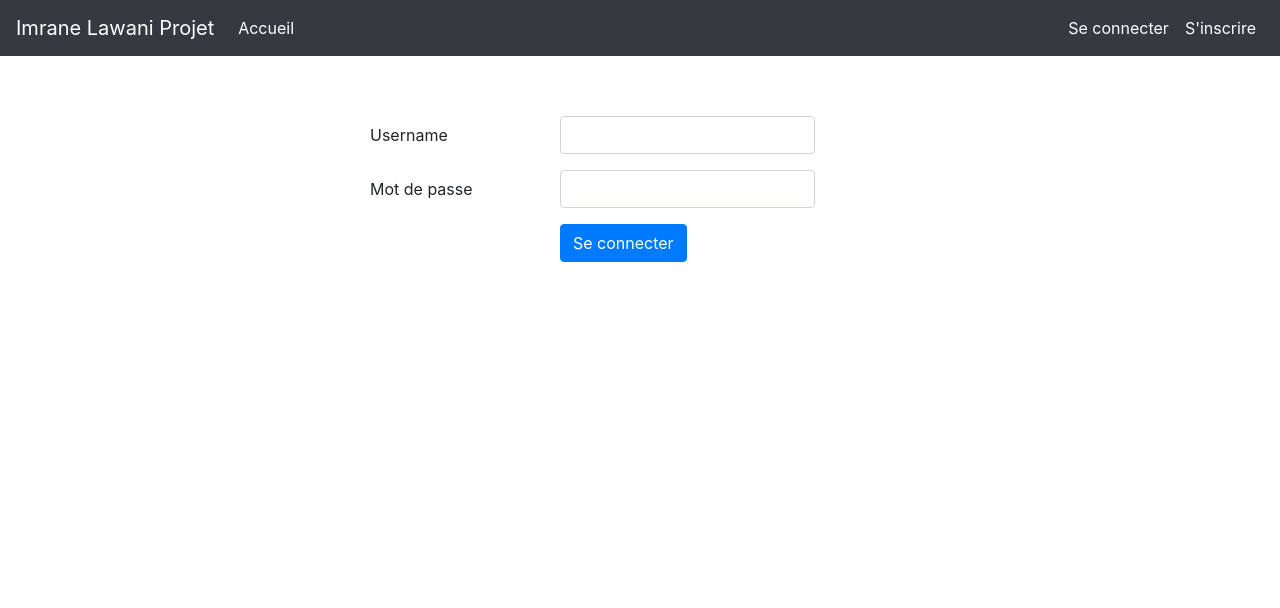
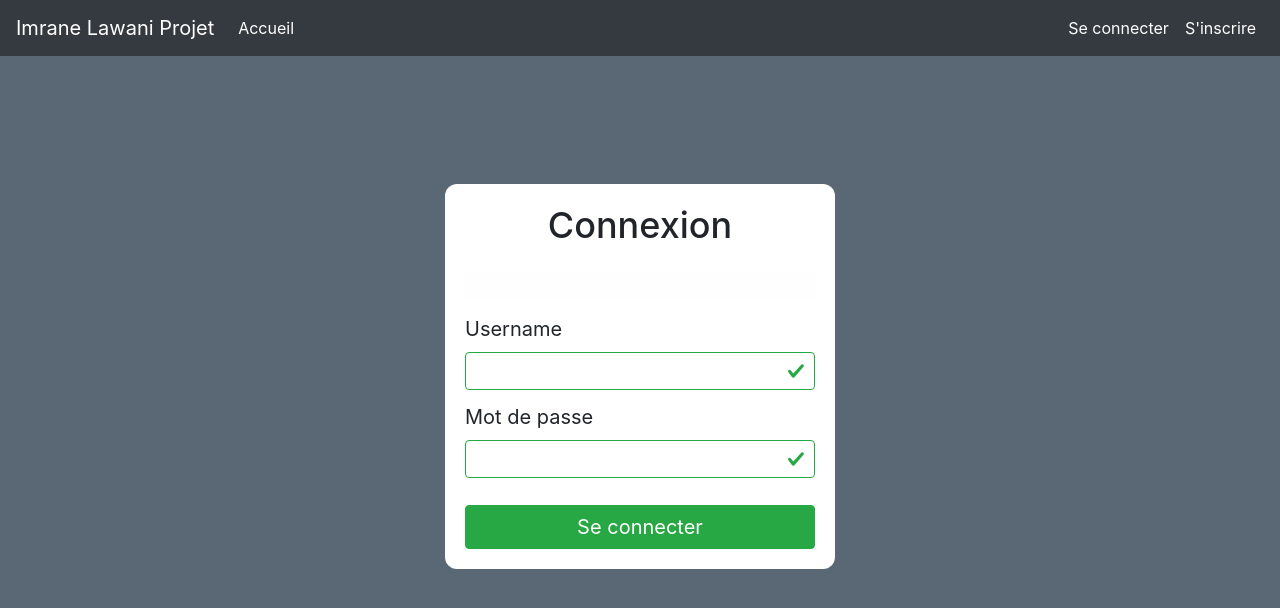
Before and after one commit to naimlawani01/Test-gth, a PHP site: page /views/signin.php in a window 1280 px wide; the page is wider, and only the part inside the window is pictured. Shown: the top 608 px of that part. Run offline with PHP 8.4, Linux system fonts and the light colour scheme.

Commit message:
Sign Front end

```diff
--- a/views/signin.php
+++ b/views/signin.php
@@ -16,10 +16,12 @@ require('../controller/controlsignin.php');
 
         <!-- Bootstrap CSS -->
         <link rel="stylesheet" href="https://stackpath.bootstrapcdn.com/bootstrap/4.3.1/css/bootstrap.min.css" integrity="sha384-ggOyR0iXCbMQv3Xipma34MD+dH/1fQ784/j6cY/iJTQUOhcWr7x9JvoRxT2MZw1T" crossorigin="anonymous">
+        <!-- style -->
+        <link rel="stylesheet" href="signup.css">
     </head>
     <body>
         <?php require_once('header.php'); ?>
-        <div class="container" style="margin-top: 30px;">
+        <!-- <div class="container" style="margin-top: 30px;">
             <form action="" method="post">
                 <div class="form-group row">
                     <p style="color: red;" class="col-sm-4 offset-md-3 col-form-label"><?php if(isset($error)) echo $error; ?></p>
@@ -42,7 +44,34 @@ require('../controller/controlsignin.php');
                     </div>
                 </div>
             </form>
-        </div>
+        </div> -->
+        <div class="login">
+
+
+        <h1 class="text-center">Connexion </h1>
+
+        <form  action="" method="post" class="needs-validation">
+                <p style="color: red;" class="alert alert-light"><?php if(isset($error)) echo $error; ?></p>
+
+            <div class="form-group was-validated">
+                <label for="username" class="form-label" >Username</label>
+                <input type="text" class="form-control" name="username" id="username" placeholder="">
+                <div class="invalid-feedback">
+                    Veullez saisir votre Username
+                </div>
+            </div>
+            <div class="form-group was-validated">
+                <label for="password" class="form-label" >Mot de passe </label>
+                <input type="password" class="form-control" name="password" id="password" placeholder="">
+                <div class="invalid-feedback">
+                    Saisir le mot de passe
+                </div>
+            </div>
+
+            <input class="btn btn-success w-100" type="submit" name="submit" value="Se connecter">
+        </form>
+
+    </div>
         <!-- Optional JavaScript -->
         <!-- jQuery first, then Popper.js, then Bootstrap JS -->
         <script src="https://code.jquery.com/jquery-3.3.1.slim.min.js" integrity="sha384-q8i/X+965DzO0rT7abK41JStQIAqVgRVzpbzo5smXKp4YfRvH+8abtTE1Pi6jizo" crossorigin="anonymous"></script>
```
